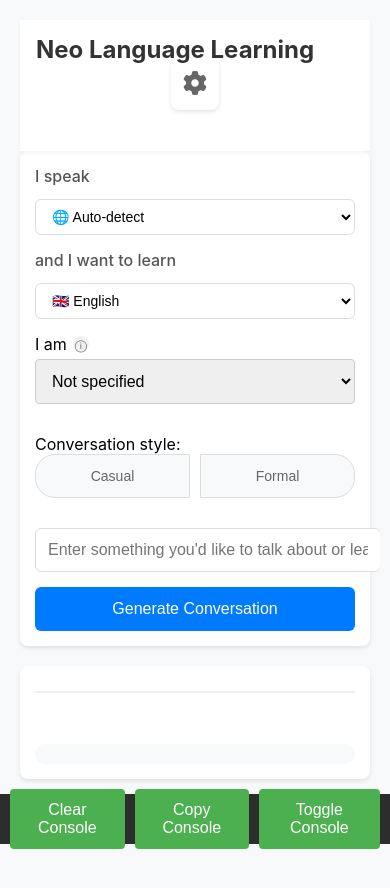
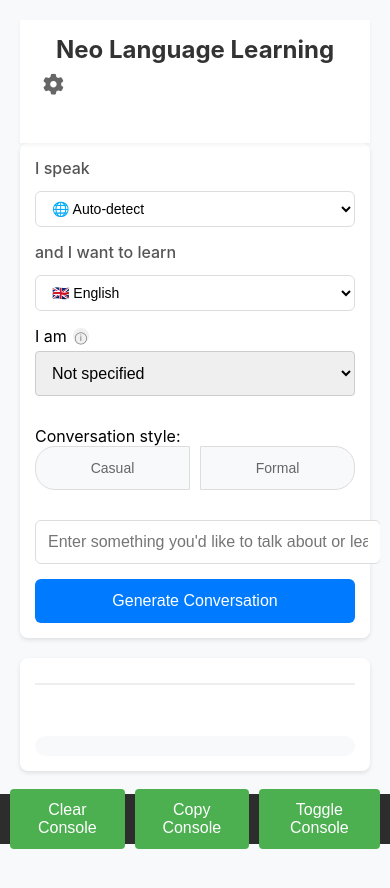
Before and after one commit to Ni7e/NeoLanguageLearning, a website: page index.html in a window 390 px wide. Drawn offline with Linux system fonts and the light colour scheme; some icons are missing.

Commit message:
fix: Keep settings button in top-right corner on mobile
- Fix settings button position to stay in top-right corner
- Improve mobile layout for settings dropdown
- Restore accidentally removed mobile styles

```diff
--- a/styles.css
+++ b/styles.css
@@ -640,10 +640,48 @@ dialog {
     }
 
     /* Settings button positioning */
+    .header {
+        padding: 15px;
+        position: relative;  /* Ensure relative positioning for absolute children */
+    }
+
+    .page-title {
+        font-size: 1.5em;
+        margin: 0;
+        width: 100%;
+        text-align: center;
+    }
+
+    .settings-dropdown {
+        position: absolute;  /* Keep it absolutely positioned */
+        right: 15px;
+        top: 50%;
+        transform: translateY(-50%);
+        width: auto;  /* Reset width */
+        margin: 0;  /* Reset margin */
+    }
+
+    .settings-content {
+        position: absolute;
+        top: calc(100% + 10px);
+        right: 0;
+        width: 250px;
+        max-width: calc(100vw - 30px);
+        border-radius: 12px;
+        box-shadow: 0 4px 20px rgba(0,0,0,0.2);
+    }
+
+    /* Keep the arrow pointing to the settings button */
+    .settings-content::before {
+        right: 10px;
+    }
+
     #settings-button {
-        padding: 12px;
-        border-radius: 8px;
-        box-shadow: 0 2px 4px rgba(0,0,0,0.1);
+        padding: 8px;
+        font-size: 1.3em;
+        display: flex;
+        align-items: center;
+        justify-content: center;
     }
 
     .speak-button {
@@ -846,7 +884,7 @@ dialog {
 
     .page-title {
         font-size: 1.5em;
-        padding-right: 40px; /* Make space for settings button */
+        margin: 0;
     }
 
     .settings-dropdown {
```
